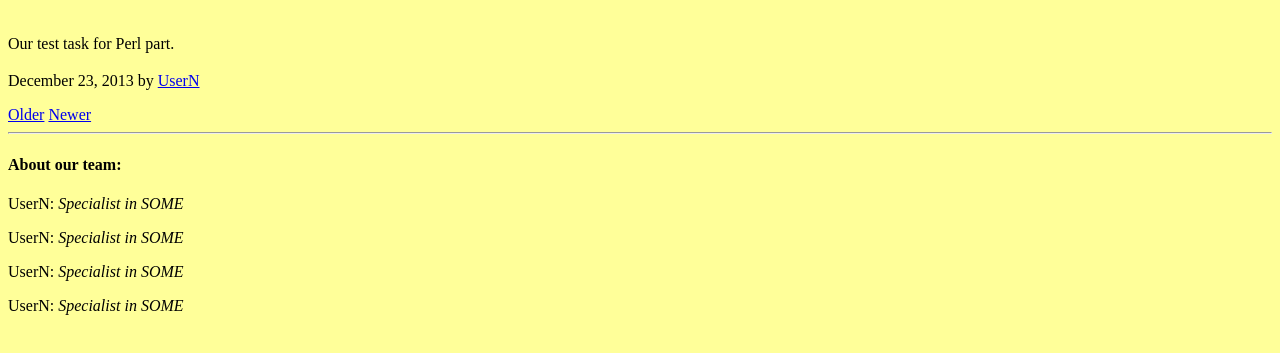
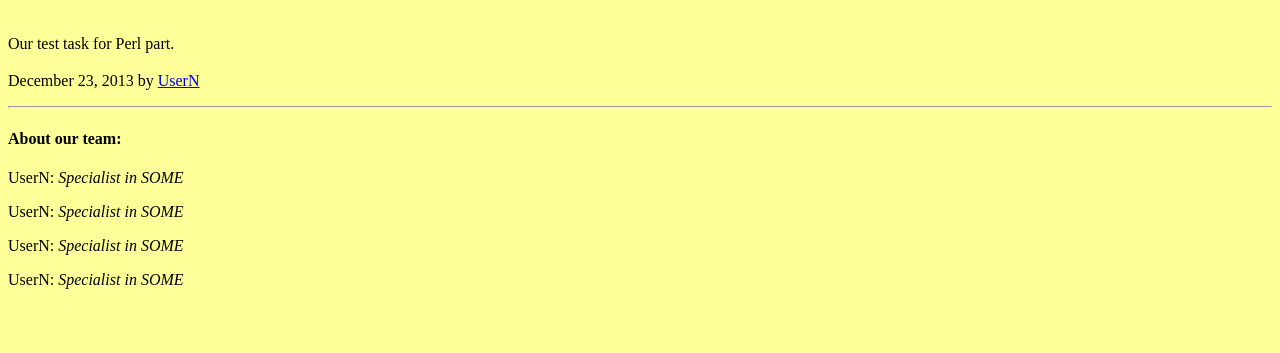
Before and after one commit to NaPrikole/perl_project, a plain HTML site: page index.html in a window 1280 px wide. Shown: the part 397-750 px from the top of the page. Drawn offline with Linux system fonts and the light colour scheme.

Commit message:
last version index.html file

```diff
--- a/index.html
+++ b/index.html
@@ -101,10 +101,6 @@
   		    <TMPL_VAR NAME=BODY>
 		    </blockquote>
             <TMPL_VAR NAME=USER_ID>
-          <nav class="blog-pagination">
-            <a class="btn btn-outline-primary" href="#">Older</a>
-            <a class="btn btn-outline-secondary disabled" href="#">Newer</a>
-          </nav>
           <hr>
             </TMPL_LOOP>
           </div><!--.blog-post -->
```
Also changed, not shown: 1 other file.
